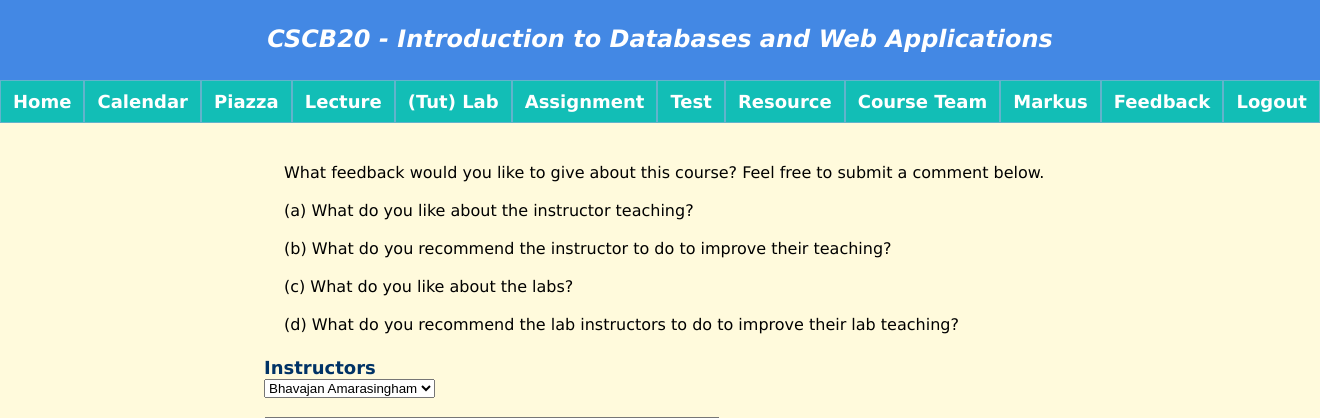
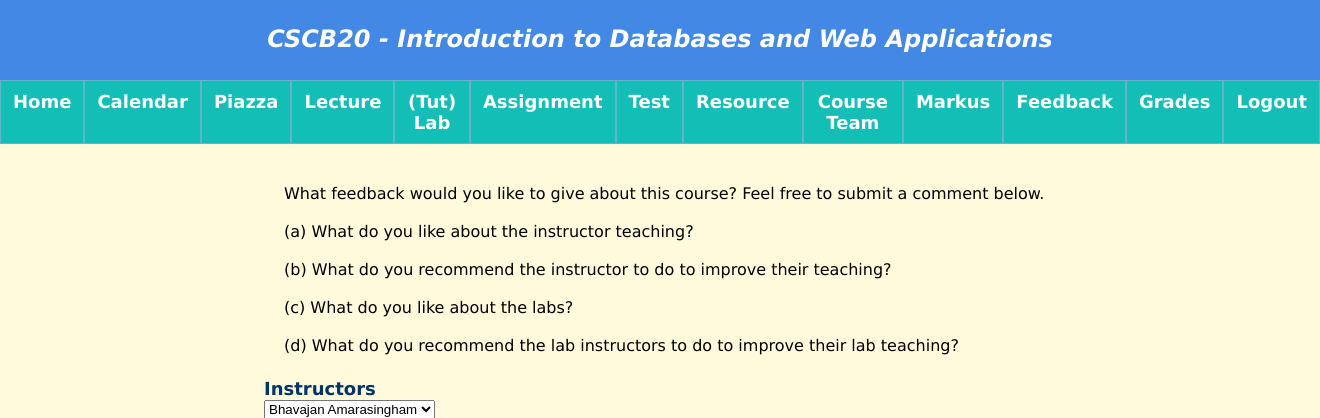
Before and after one commit to Neverland1973556/cscb20assignment3, a Flask app: page /anonfeedback in a window 1320 px wide. Shown: the top 418 px of the page. Run offline with Flask 2, Linux system fonts and the light colour scheme; the visitor is signed in with stand-in values (Sample User, id 1).

Commit message:
Update template.html

```diff
--- a/templates/template.html
+++ b/templates/template.html
@@ -34,6 +34,7 @@
                     {% else %}
                         <!-- teacher -->
                         <h3><a href="{{ url_for('feedback') }}">Feedback</a></h3>
+                        <h3><a href="{{ url_for('teacherGrade') }}">Grades</a></h3>
                     {% endif %}
                 <h3><a href="{{ url_for('logout') }}">Logout</a></h3>
                 {% else %}
```
